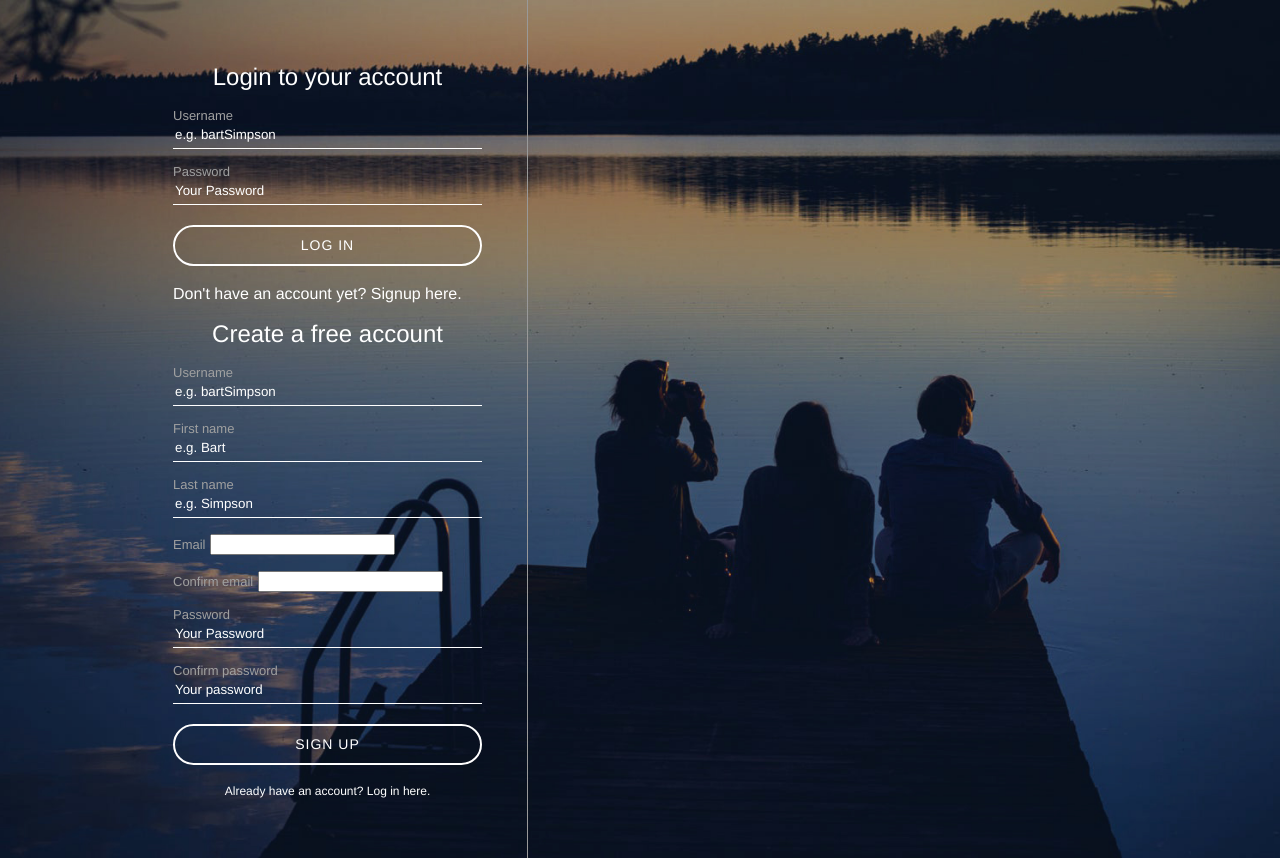
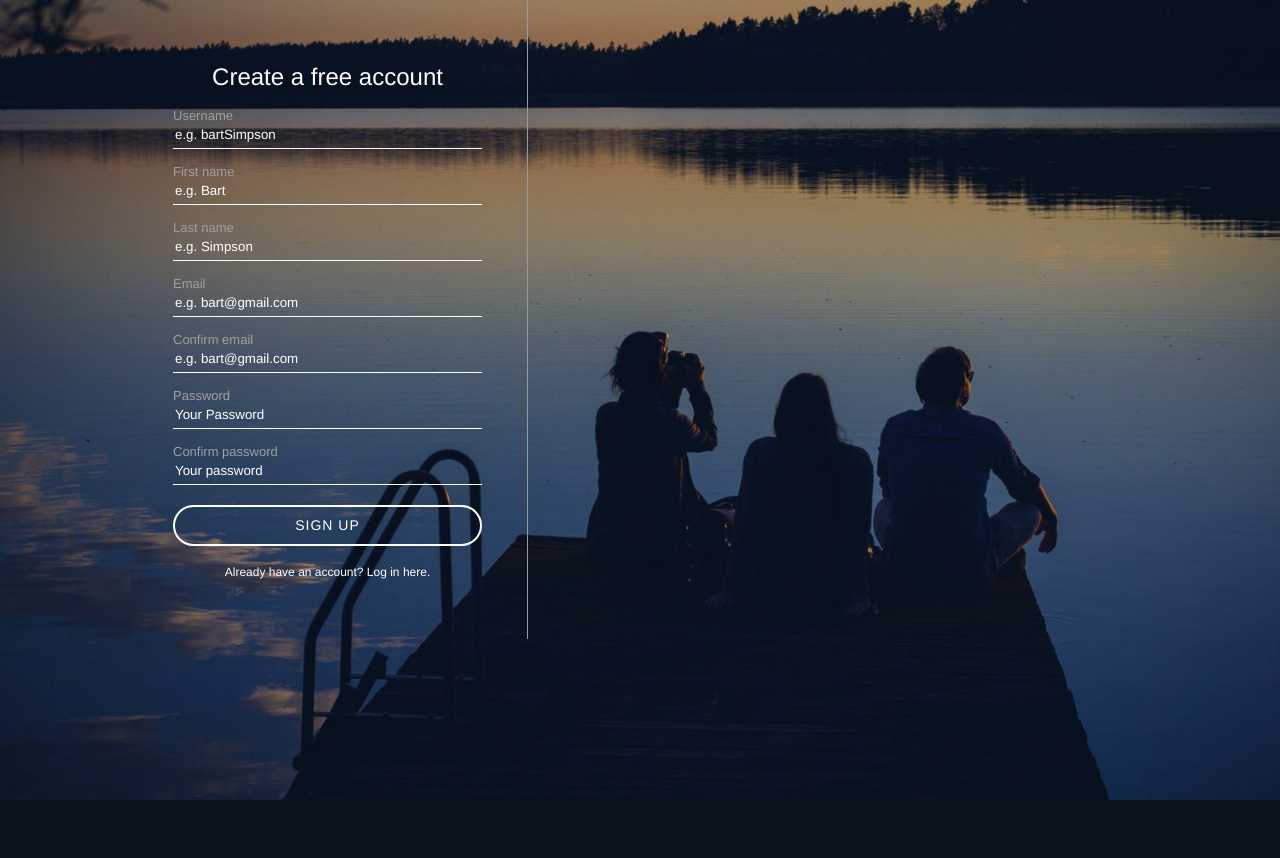
Before and after one commit to GeoRosa2019/Slotify, a PHP site: page /register.php in a window 1280 px wide. After the commit the page ends 800 px from the top, so only its background shows below. Run offline with PHP 8.4, Linux system fonts and the light colour scheme.

Commit message:
update to register and login page

```diff
--- a/assets/css/register.css
+++ b/assets/css/register.css
@@ -24,7 +24,7 @@ body {
 }
 
 #loginContainer * {
-    color: fff;
+    color: #fff;
     font-family: "Helvetica Neue", "Helvetica", "Arial", sans-serif;
     font-weight: normal;
     line-height: 1em;
@@ -82,16 +82,18 @@ body {
 }
 
 #inputContainer input[type="text"],
-#inputContainer input[type="password"],
-#inputCpntainer input[type="email"] {
+#inputContainer input[type="email"],
+#inputContainer input[type="password"] {
     display: block;
     background-color: transparent;
     border: 0;
     border-bottom: 1px solid #fff;
-    width: 100%;
     height: 27px;
     line-height: 27px;
+    width: 100%;
 }
+
+
 
 #inputContainer label {
     color: #a0a0a0;
@@ -124,3 +126,7 @@ body {
 .hasAccountText {
     text-align: center;
 }
+
+#registerForm {
+    display: none;
+}
--- a/assets/js/register.js
+++ b/assets/js/register.js
@@ -1,11 +1,13 @@
 $(document).ready(function () {
-    console.log("document is ready");
+
     $("#hideLogin").click(function () {
+        console.log("login was pressed");
         $("#loginForm").hide();
         $("#registerForm").show();
     });
 
     $("#hideRegister").click(function () {
+        console.log("register was pressed");
         $("#loginForm").show();
         $("#registerForm").hide();
     });
--- a/register.php
+++ b/register.php
@@ -23,6 +23,20 @@
         <script src="assets/js/register.js"></script>
     </head>
     <body>
+        <script>
+            $(document).ready(function() {
+                $("#loginForm").hide();
+                $("#registerForm").show();
+                $("#hideLogin").click(function() {
+                    $("#loginForm").show();
+                    $("#registerForm").hide();
+                });
+                $("#hideRegister").click(function() {
+                    $("#loginForm").hide();
+                    $("#registerForm").show();
+                });
+            });
+        </script>
         <div id="background">
             <div id="loginContainer">
                 <div id="inputContainer">
@@ -38,7 +52,7 @@
                             <input id="loginPassword" name="loginPassword" type="password" placeholder="Your Password" required>
                         </p>
                         <button type="submit" name="loginButton">LOG IN</button>
-                        <div id="hasAccountText">
+                        <div class="hasAccountText">
                             <span id="hideLogin">Don't have an account yet? Signup here.</span>
                         </div>
                     </form>
```
